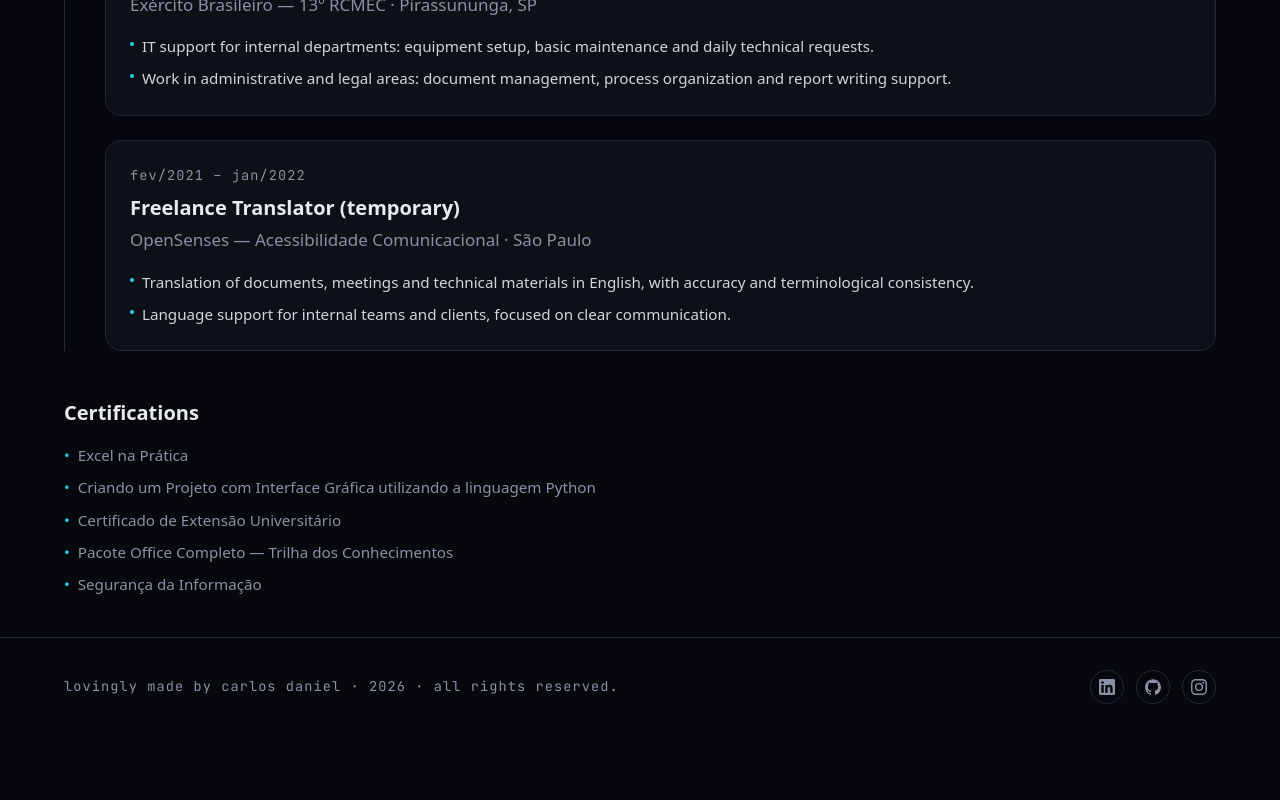
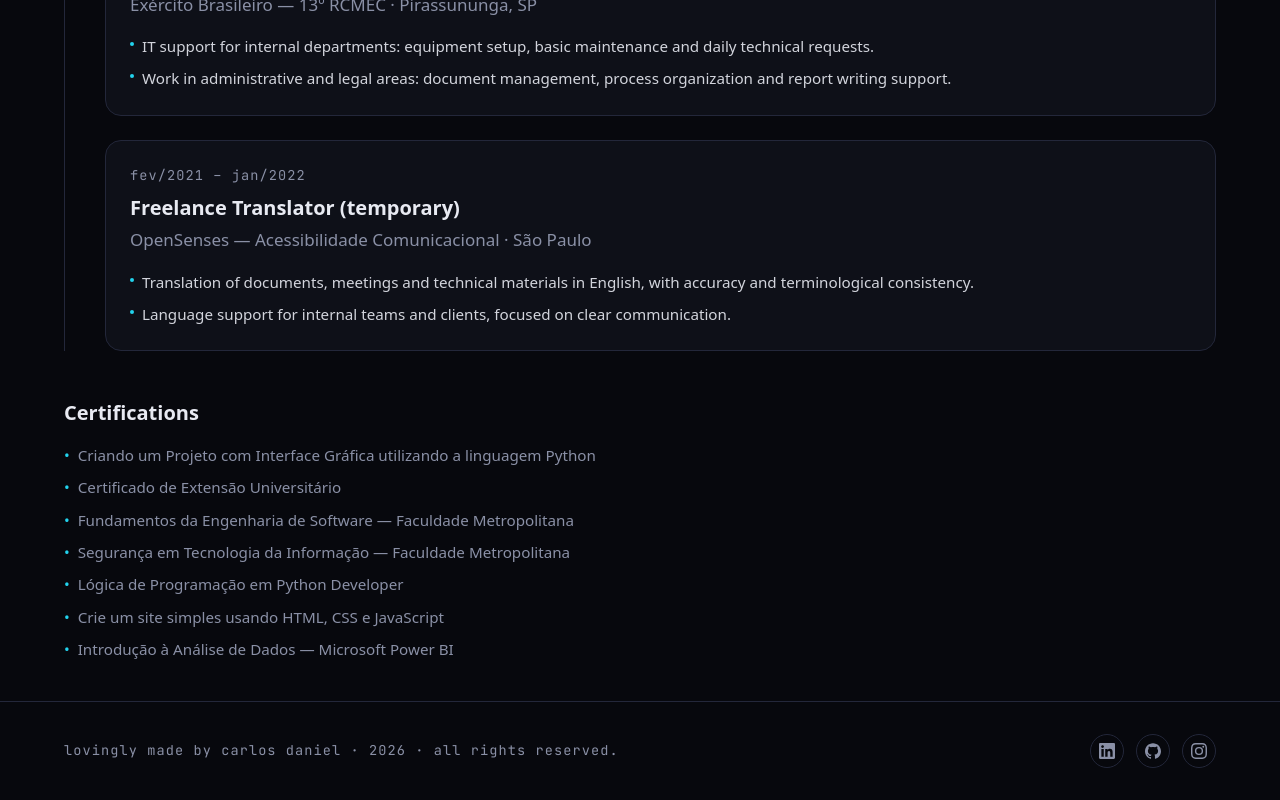
Before and after one commit to C4rlosDaniel/portcarlos, a React (Vite) app: page /trajetoria in a window 1280 px wide. Shown: the part 1639-2439 px from the top of the page. Before the commit the page ends 2375 px from the top, so only its background shows below. Built offline with nearby package versions, Linux system fonts and the light colour scheme; no server answers.

Commit message:
trajectory: update certifications list

```diff
--- a/src/data/timeline.ts
+++ b/src/data/timeline.ts
@@ -175,9 +175,11 @@ export const formation: TimelineItem[] = [
 ]
 
 export const certifications: string[] = [
-  'Excel na Prática',
   'Criando um Projeto com Interface Gráfica utilizando a linguagem Python',
   'Certificado de Extensão Universitário',
-  'Pacote Office Completo — Trilha dos Conhecimentos',
-  'Segurança da Informação',
+  'Fundamentos da Engenharia de Software — Faculdade Metropolitana',
+  'Segurança em Tecnologia da Informação — Faculdade Metropolitana',
+  'Lógica de Programação em Python Developer',
+  'Crie um site simples usando HTML, CSS e JavaScript',
+  'Introdução à Análise de Dados — Microsoft Power BI',
 ]
```
